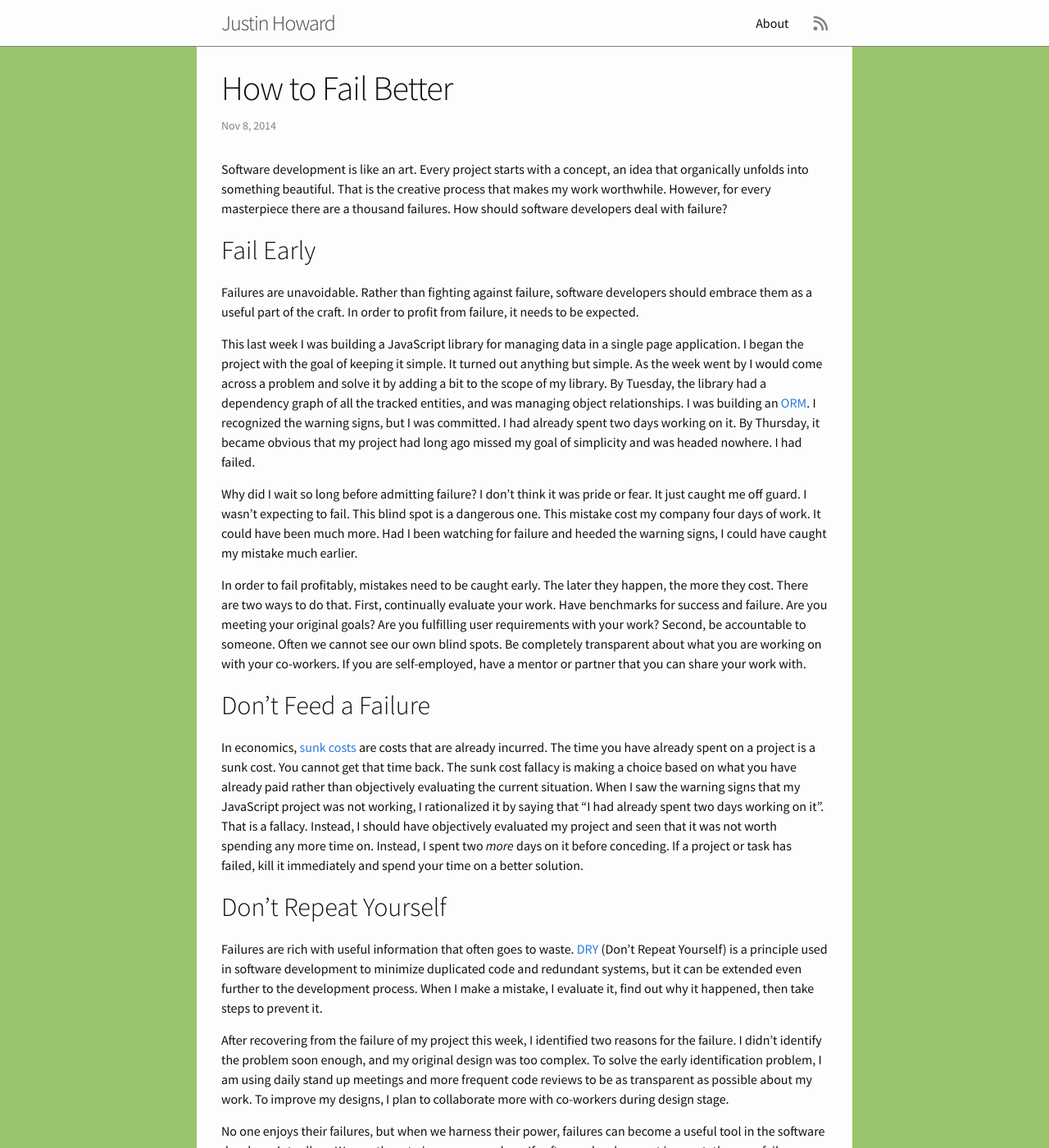
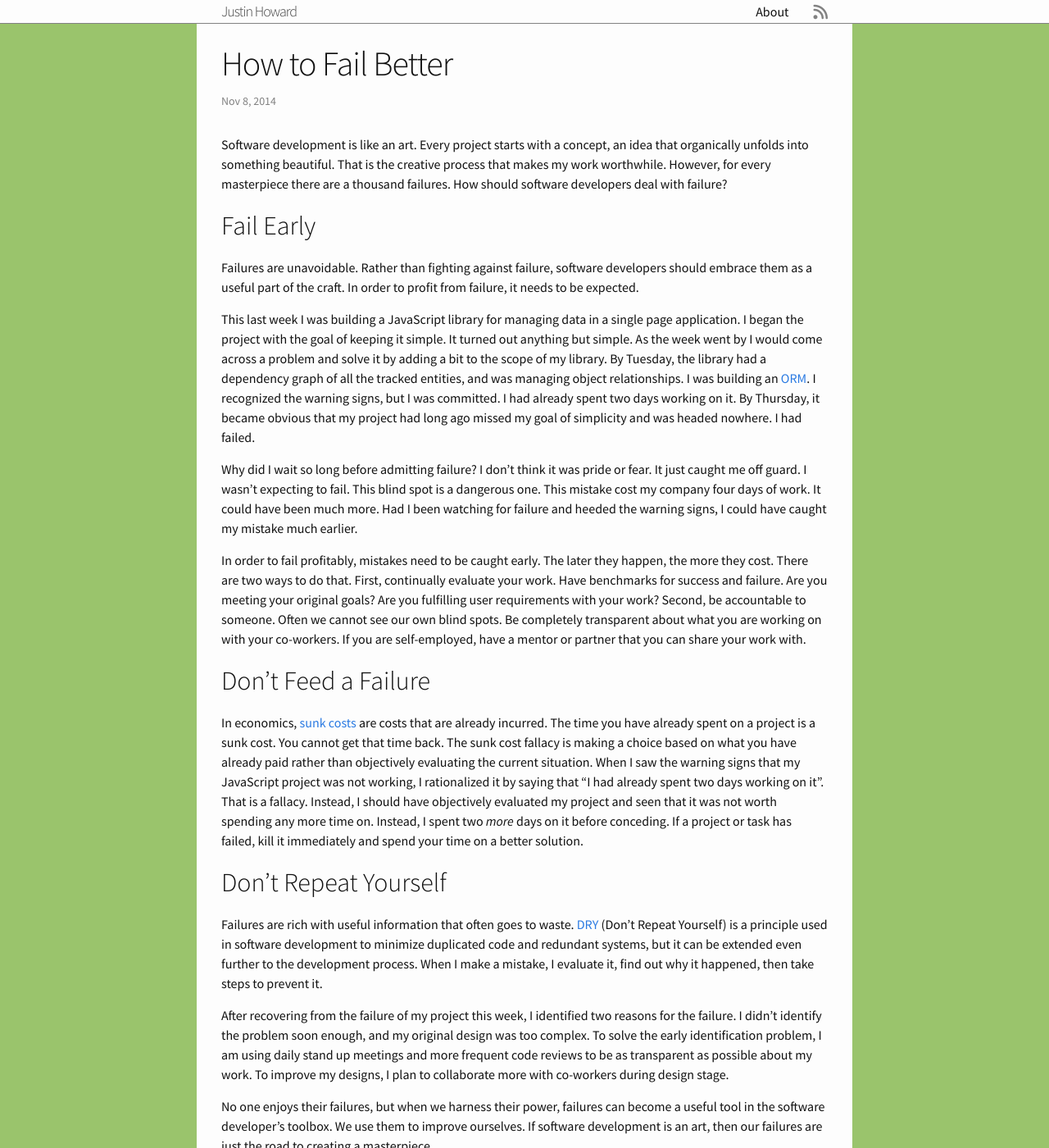
Before and after one commit to justinhoward/justinhoward.github.io, a Jekyll site: the page built from _posts/2014-11-08-how-to-fail-better.md, in a window 1280 px wide and 1400 px high. Shown: the whole window at 82% size. Built offline with Jekyll 4.4.1, drawn with Linux system fonts in a browser that asks for light colours; nearby versions of some CDN libraries.

Commit message:
Shrink header for posts and remove mobile menu

```diff
--- a/_layouts/default.html
+++ b/_layouts/default.html
@@ -3,7 +3,7 @@
 
   {% include head.html %}
 
-  <body>
+  <body class="layout-{{ page.layout }}">
 
     {% include header.html %}
 
--- a/_sass/_layout.scss
+++ b/_sass/_layout.scss
@@ -23,6 +23,14 @@
     &, &:active {
       color: $grey-color;
     }
+
+    .layout-post & {
+      line-height: 28px;
+    }
+  }
+
+  .layout-post & {
+    min-height: 28px;
   }
 }
 
@@ -38,6 +46,11 @@
   &:visited {
     color: $grey-color-dark;
   }
+
+  .layout-post & {
+    line-height: 28px;
+    font-size: 18px;
+  }
 }
 
 .site-nav {
@@ -46,6 +59,10 @@
   margin-right: $spacing-unit;
 
   background-color: $background-color;
+
+  .layout-post & {
+    line-height: 28px;
+  }
 
   .menu-icon {
     display: none;
@@ -58,43 +75,6 @@
     // Gaps between nav items, but not on the first one
     &:not(:first-child) {
       margin-left: 20px;
-    }
-  }
-
-  @include media-query($on-palm) {
-    position: absolute;
-    z-index: 1;
-    top: 9px;
-    right: 30px;
-    background-color: $background-color;
-    border: 1px solid $grey-color-light;
-    border-radius: 5px;
-    text-align: right;
-
-    .menu-icon {
-      display: block;
-      float: right;
-      width: 36px;
-      height: 26px;
-      margin-top: 10px;
-      text-align: center;
-      color: $grey-color;
-      text-decoration: none;
-    }
-
-    .trigger {
-      clear: both;
-      display: none;
-    }
-
-    &:hover .trigger {
-      display: block;
-      padding-bottom: 5px;
-    }
-
-    .page-link {
-      display: block;
-      padding: 5px 10px;
     }
   }
 }
@@ -180,13 +160,20 @@
  * Page content
  */
 .page-content {
-  padding: $spacing-unit 0 0 0;
+  padding: 56px 0 0 0;
   background-color: $splash-color;
 
+  .layout-post & {
+    padding-top: 28px;
+  }
+
   > .wrapper {
-    padding-top: 56px;
+    padding-top: $spacing-unit;
     padding-bottom: $spacing-unit;
     background-color: $background-color;
+    .layout-post & {
+      padding-top: 28px;
+    }
   }
 }
 
```
